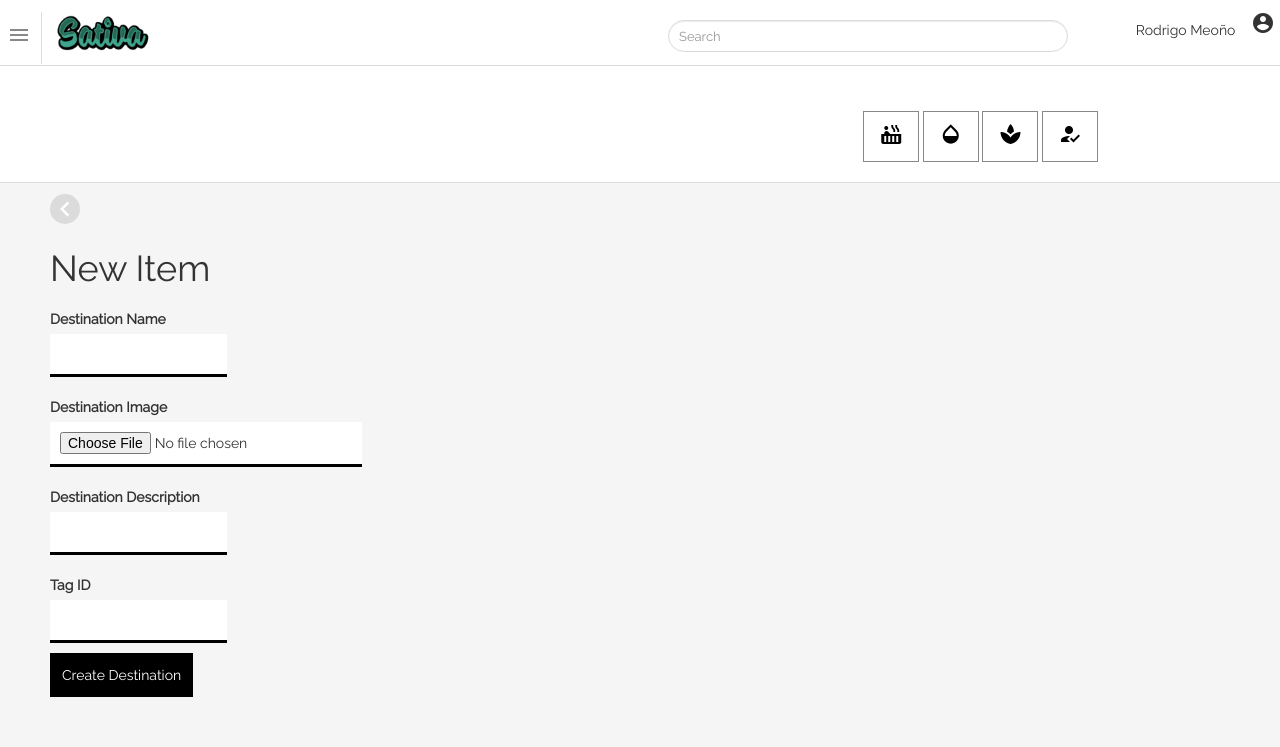
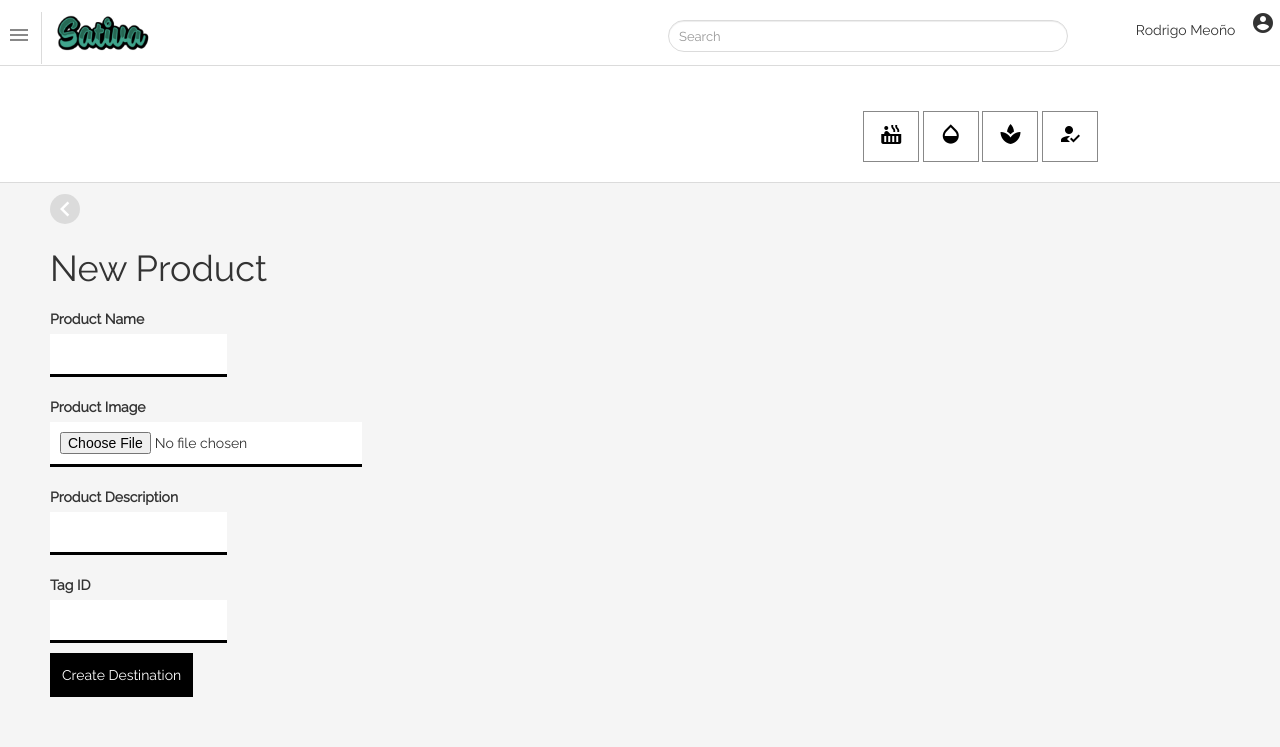
Before and after one commit to rmeoni/featheredserpent, a Rails app: page /tags/1/new in a window 1280 px wide. Shown: the top 747 px of the page. Run offline with Rails 7, Linux system fonts and the light colour scheme; a user stored in the database is signed in; style sheets or scripts are compiled from the project's sources; some libraries are stand-ins or nearby versions.

Commit message:
changing stuff

```diff
--- a/app/assets/stylesheets/tags.scss
+++ b/app/assets/stylesheets/tags.scss
@@ -12,7 +12,6 @@
 
 
 #bs-over .col-md-3 img {
-	height:220px;
 	min-width: 380px;
 	min-height:220px;
 	margin-top: 25px;
--- a/app/controllers/sessions_controller.rb
+++ b/app/controllers/sessions_controller.rb
@@ -6,7 +6,7 @@
 		@user = User.find_by_email(params[:session][:email])
 		if @user && @user.authenticate(params[:session][:password])
 			session[:user_id] = @user.id
-			redirect_to '/countries'
+			redirect_to '/brands'
 		else
 			redirect_to "/login", alert: "Invalid email or password"
 		end
--- a/app/views/countries/edit.html.erb
+++ b/app/views/countries/edit.html.erb
@@ -11,7 +11,7 @@
 			<div class="form-group">
 				<label for="image"> Image Url </edit>
 				<%= f.text_field :image %>
-				<label for="country"> Country Name </label>
+				<label for="country"> Brand Name </label>
 				<%= f.text_field :title %>
 				<div class="submit">
 				<%= f.submit "Update", :class => "btn-submit", :id => "btn" %>
--- a/app/views/countries/show.html.erb
+++ b/app/views/countries/show.html.erb
@@ -21,7 +21,7 @@
 	</div>
 	<div class="container">
  		<div class="app-nav">
-			<%= link_to "/countries" do %>
+			<%= link_to "/brands" do %>
 				<i class="material-icons">chevron_left</i>
 			<% end %>
 		</div>
--- a/app/views/destinations/index.html.erb
+++ b/app/views/destinations/index.html.erb
@@ -13,7 +13,7 @@
 				<li><i class="material-icons">my_location</i>Near Me</li>
   			</ul>
 		</div>
-		<h2> Items </h2>
+		<h2> Products </h2>
 		<ul class="pull-right">
 			<li class="square"><i class="material-icons" id="square">reorder</i></li>
 			<li class="squares"><i class="material-icons">apps</i></li>
--- a/app/views/destinations/new.html.erb
+++ b/app/views/destinations/new.html.erb
@@ -12,18 +12,18 @@
 			<% end %>
 		</div>
 
-		<h1> New Item </h1>
+		<h1> New Product </h1>
 		<%= form_for(@destination) do |f|%>
 		<div class="form-group">
-			<label for="name"> Destination Name </label>
+			<label for="name"> Product Name </label>
 			<%= f.text_field :name %>
 		</div>
 		<div class="form-group">
-			<label for="image"> Destination Image </label>
+			<label for="image"> Product Image </label>
 			<%= f.file_field :image %>
 		</div>
 		<div class="form-group">
-			<label for="description"> Destination Description </label>
+			<label for="description"> Product Description </label>
 			<%= f.text_field :description %>
 			<label for="tag-id"> Tag ID </label>
 			<%= f.text_field :tag_id %>
--- a/app/views/tags/edit.html.erb
+++ b/app/views/tags/edit.html.erb
@@ -13,7 +13,7 @@
 				<%= f.text_field :image %>
 				<label for ="tag"> Title </label>
 				<%= f.text_field :title %>
-				<label for="tag"> Country ID </label>
+				<label for="tag"> Brand ID </label>
 				<%= f.text_field :country_id %>
 				<div class="submit">
 				<%= f.submit "Update", :class => "btn-submit" %>
--- a/app/views/tags/new.html.erb
+++ b/app/views/tags/new.html.erb
@@ -5,7 +5,7 @@
 			<i class="material-icons">chevron_left</i>
 		<% end %>
 		</div>
-		<h1> New Tag </h1>
+		<h1> New Product Cover </h1>
 		<%= form_for(@tag) do |t| %>
 		<label for="image">Image</label>
 		<%= t.file_field :image, :placeholder => "image" %>
```
Also changed, not shown: 1 other file.
